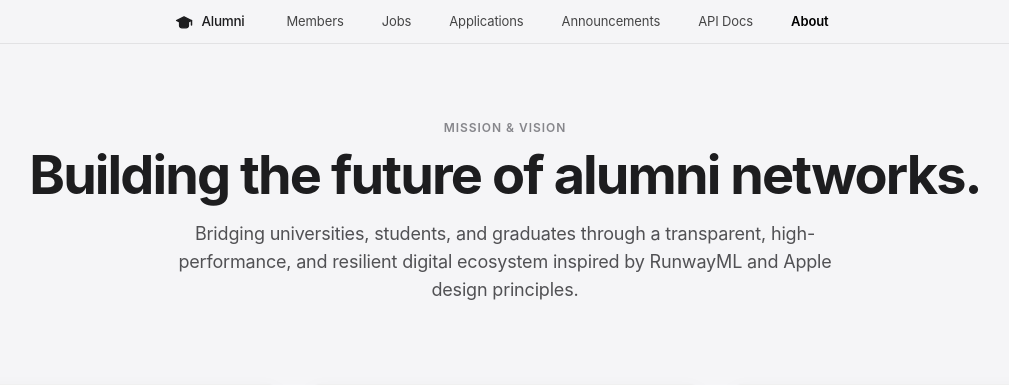
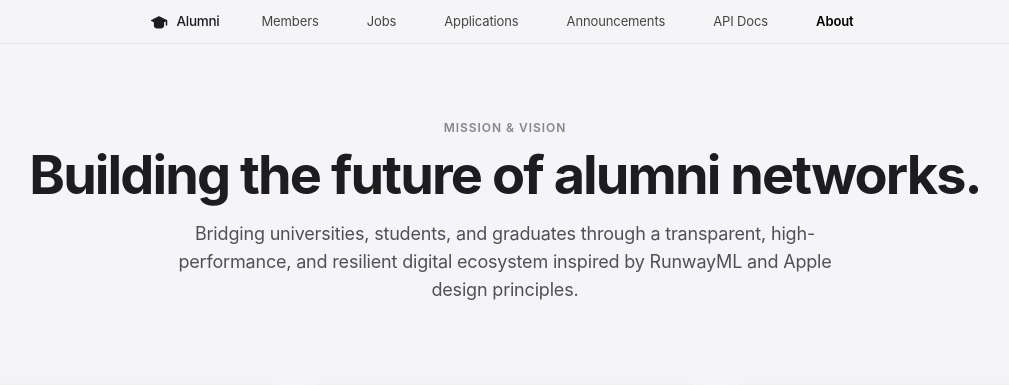
Before and after one commit to sevvalsudet/alumni, a Node server app: page /about in a window 1280 px wide. Shown: the top 385 px of the page, without its empty margins (135-1144 px from the left). Run offline with Node 20, Linux system fonts and the light colour scheme.

Commit message:
Increase gap between nav items from 26px to 36px

```diff
--- a/views/partials/head.ejs
+++ b/views/partials/head.ejs
@@ -204,7 +204,7 @@
     .nav-items {
         display: flex;
         align-items: center;
-        gap: 26px;
+        gap: 36px;
     }
 
     .nav-item {
```
